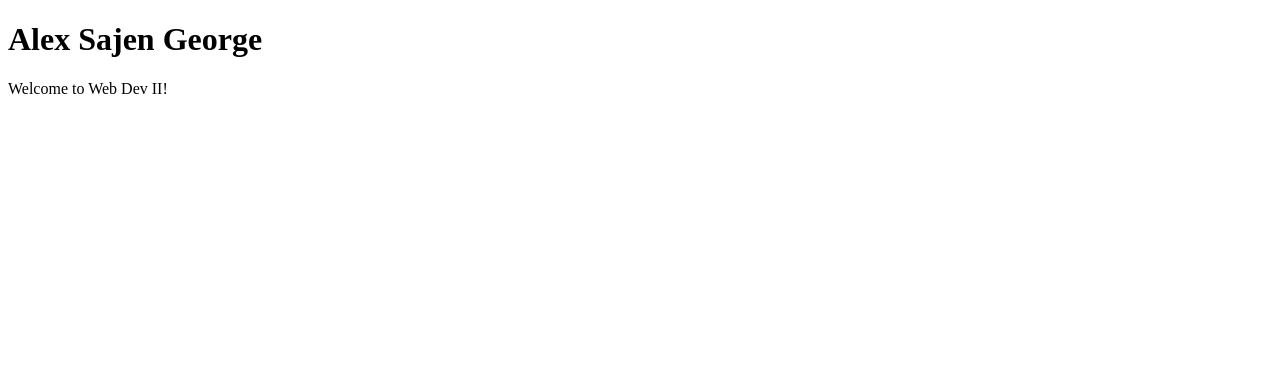
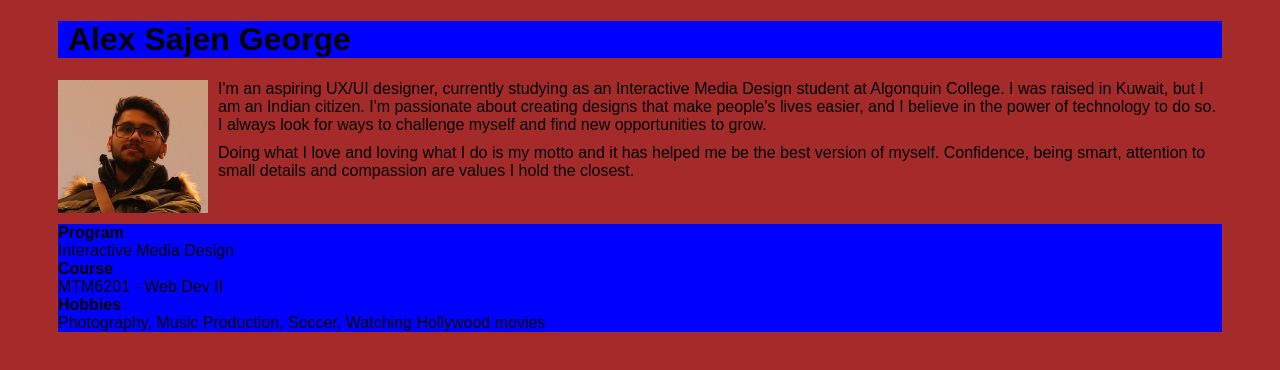
Before and after one commit to geor0247/mtm6201-week1, a plain HTML site: page index.html in a window 1280 px wide. Drawn offline with Linux system fonts and the light colour scheme.

Commit message:
adds content

```diff
--- a/css/main.css
+++ b/css/main.css
@@ -0,0 +1,38 @@
+body {
+    background-color: brown;
+    font-family: Arial, Helvetica, sans-serif;
+}
+
+.wrapper{
+    width: auto;
+    padding-right: 50px;
+    padding-left: 50px;
+}
+
+h1{
+    background-color: blue;
+    padding-left: 10px;
+}
+
+p{
+    margin: auto;
+    font-size: medium;
+    padding-bottom: 10px;
+}
+
+img{
+    max-width: 150px;
+    margin: auto;
+    float: left;
+    padding-right: 10px;
+}
+
+dl{
+    background-color: blue;
+}
+dt{
+    font-weight: bold;
+}
+dd{
+    margin: 0;
+}
--- a/index.html
+++ b/index.html
@@ -10,7 +10,17 @@
 <body>
     <div class="wrapper">
         <h1>Alex Sajen George</h1>
-        <p>Welcome to Web Dev II!</p>
+        <img src="images/alexcropped.jpg" alt="picture of alex">
+        <p>I'm an aspiring UX/UI designer, currently studying as an Interactive Media Design student at Algonquin College. I was raised in Kuwait, but I am an Indian citizen. I'm passionate about creating designs that make people's lives easier, and I believe in the power of technology to do so. I always look for ways to challenge myself and find new opportunities to grow.</p>
+        <p>Doing what I love and loving what I do is my motto and it has helped me be the best version of myself. Confidence, being smart, attention to small details and compassion are values I hold the closest.</p><br>
+        <dl>
+            <dt>Program</dt>
+            <dd>Interactive Media Design</dd>
+            <dt>Course</dt>
+            <dd>MTM6201 - Web Dev II</dd>
+            <dt>Hobbies</dt>
+            <dd>Photography, Music Production, Soccer, Watching Hollywood movies</dd>
+        </dl>
     </div>
 </body>
 </html>
```
Also changed, not shown: images/alexcropped.jpg (added).
